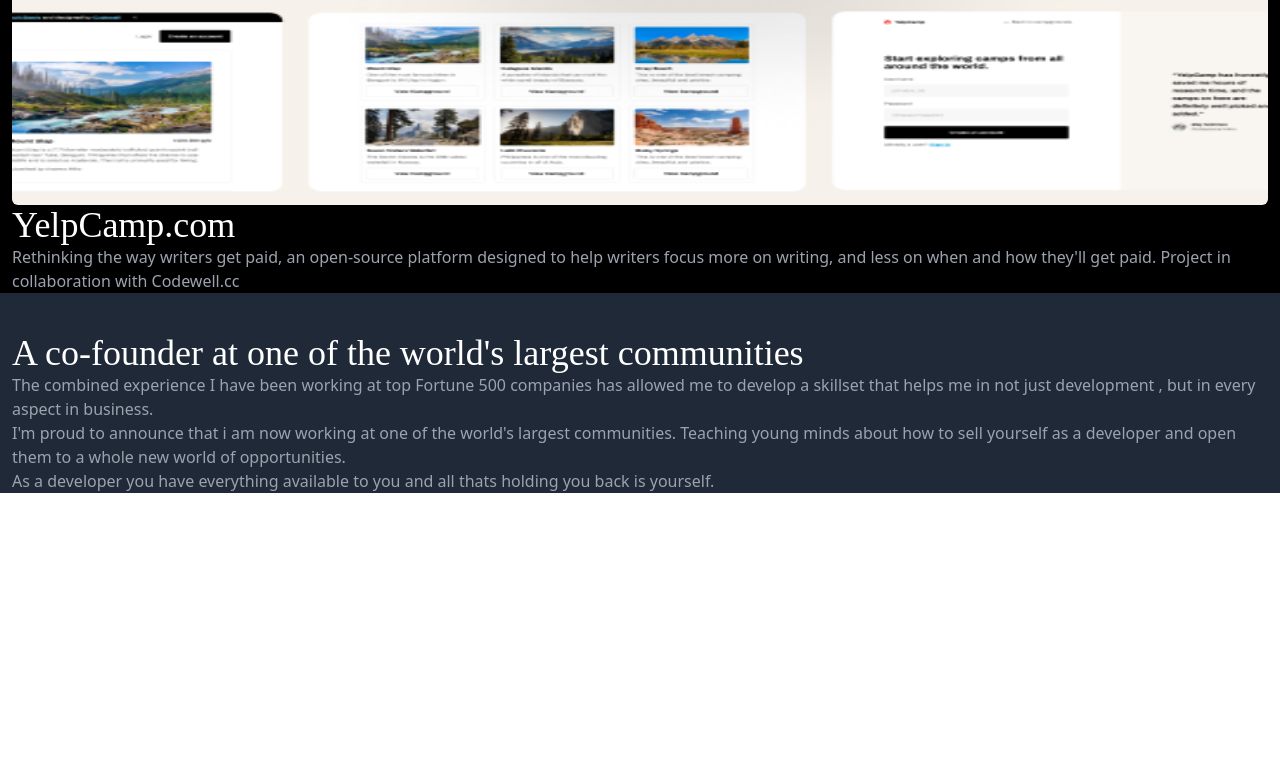
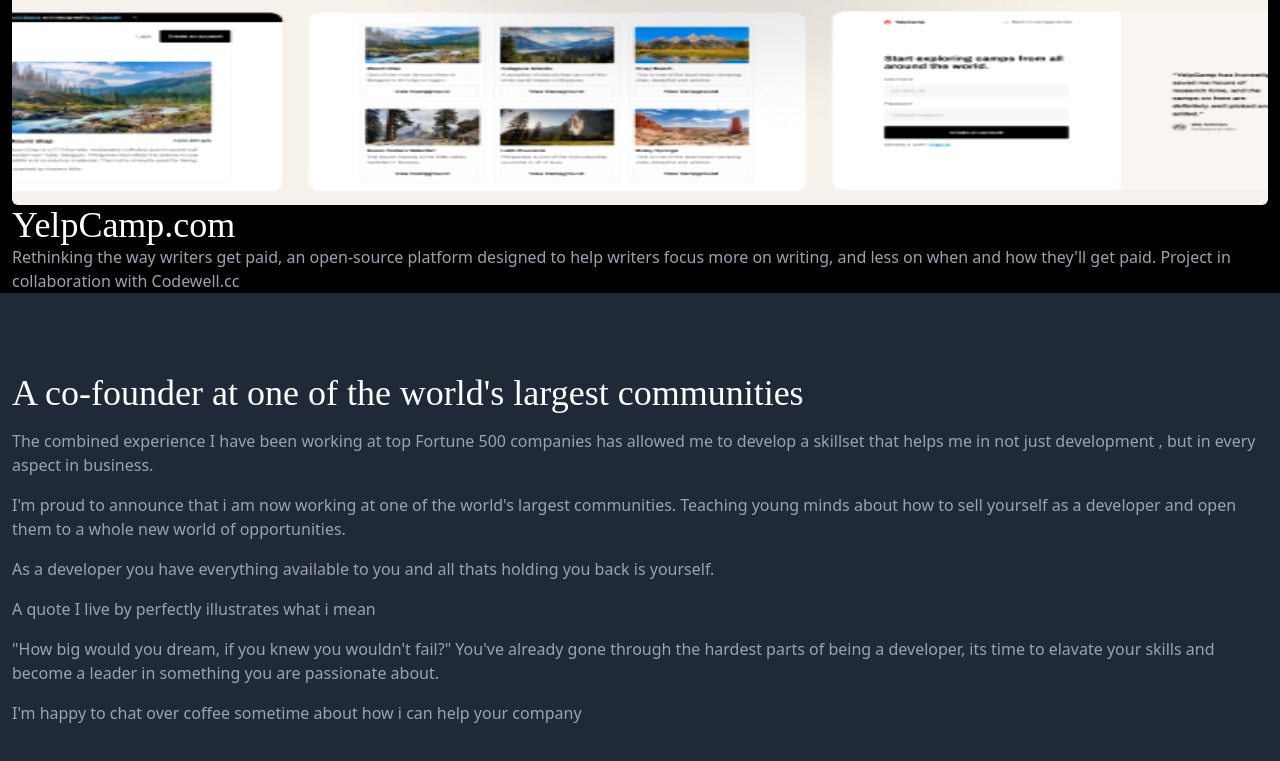
Before and after one commit to felixivance/developer_profile, a Next.js app: page / in a window 1280 px wide. Shown: the part 1037-1798 px from the top of the page. Before the commit the page ends 1530 px from the top, so only its background shows below. Built offline with nearby package versions, Linux system fonts and the light colour scheme.

Commit message:
cofounder section

```diff
--- a/pages/index.tsx
+++ b/pages/index.tsx
@@ -80,7 +80,7 @@
       </section>
 
       <section className="pl-3 pr-3 bg-gray-800 text-white">
-        <div className="pt-10 flex flex-col">
+        <div className="pt-20 pb-20 flex flex-col space-y-4">
           <p className="text-4xl font-play-fair">A co-founder at one of the world's largest communities</p>
           <p className='text-gray-400'>
             The combined experience I have been working at top Fortune 500 companies has allowed me to develop
@@ -93,6 +93,17 @@
           <p className='text-gray-400'>
             As a developer you have everything available to you and all thats holding you back is yourself.
           </p>
+          <p className='text-gray-400'>
+            A quote I live by  perfectly illustrates what i mean
+          </p>
+          <p className='text-gray-400'>
+            "How big would you dream, if you knew you wouldn't fail?" You've already gone through the hardest
+            parts of being a developer, its time to elavate your skills and become a leader in something you are passionate
+            about.
+          </p>
+          <p className='text-gray-400'>
+            I'm happy to chat over coffee sometime about how i can help your company
+          </p>
         </div>
       </section>
     </div>
```
